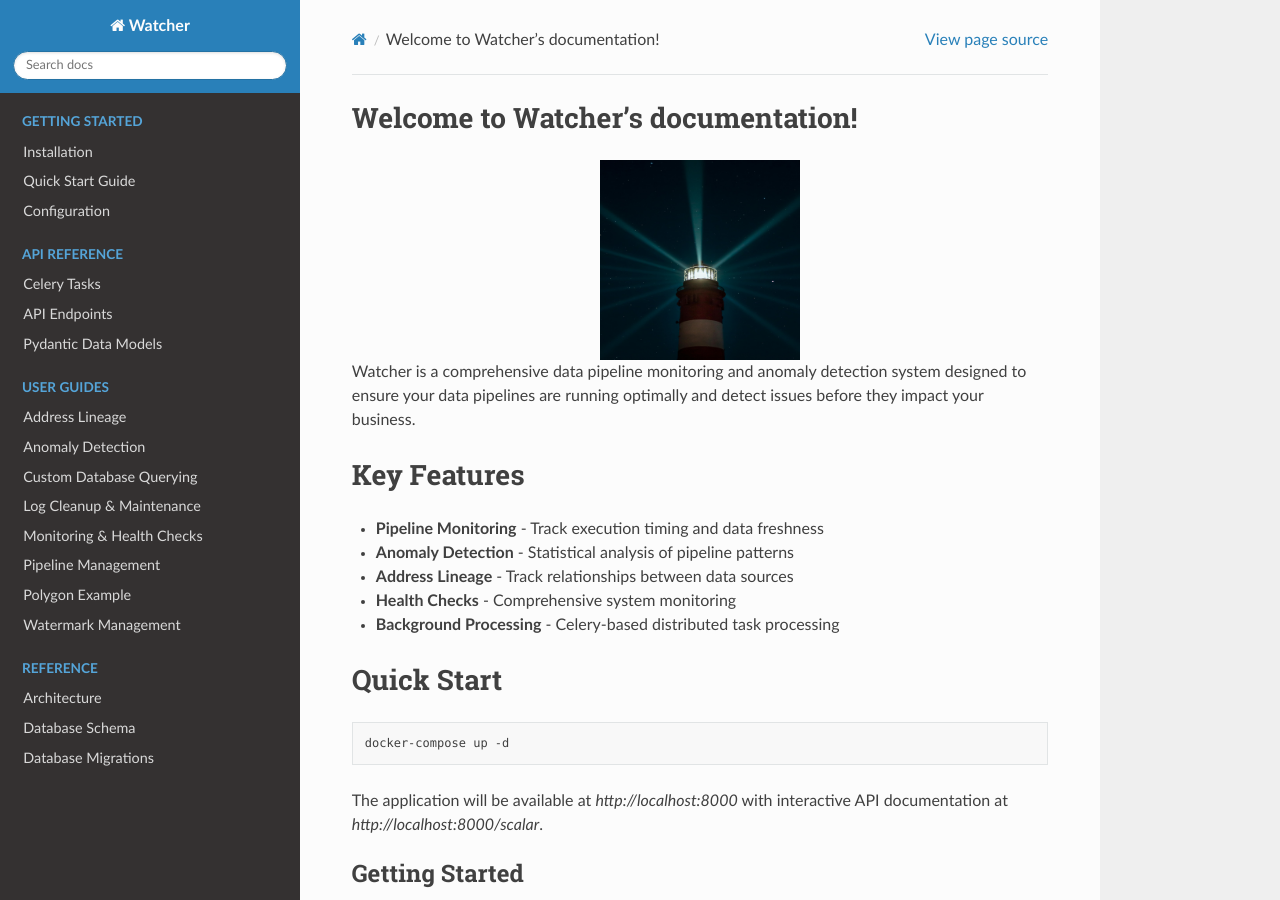
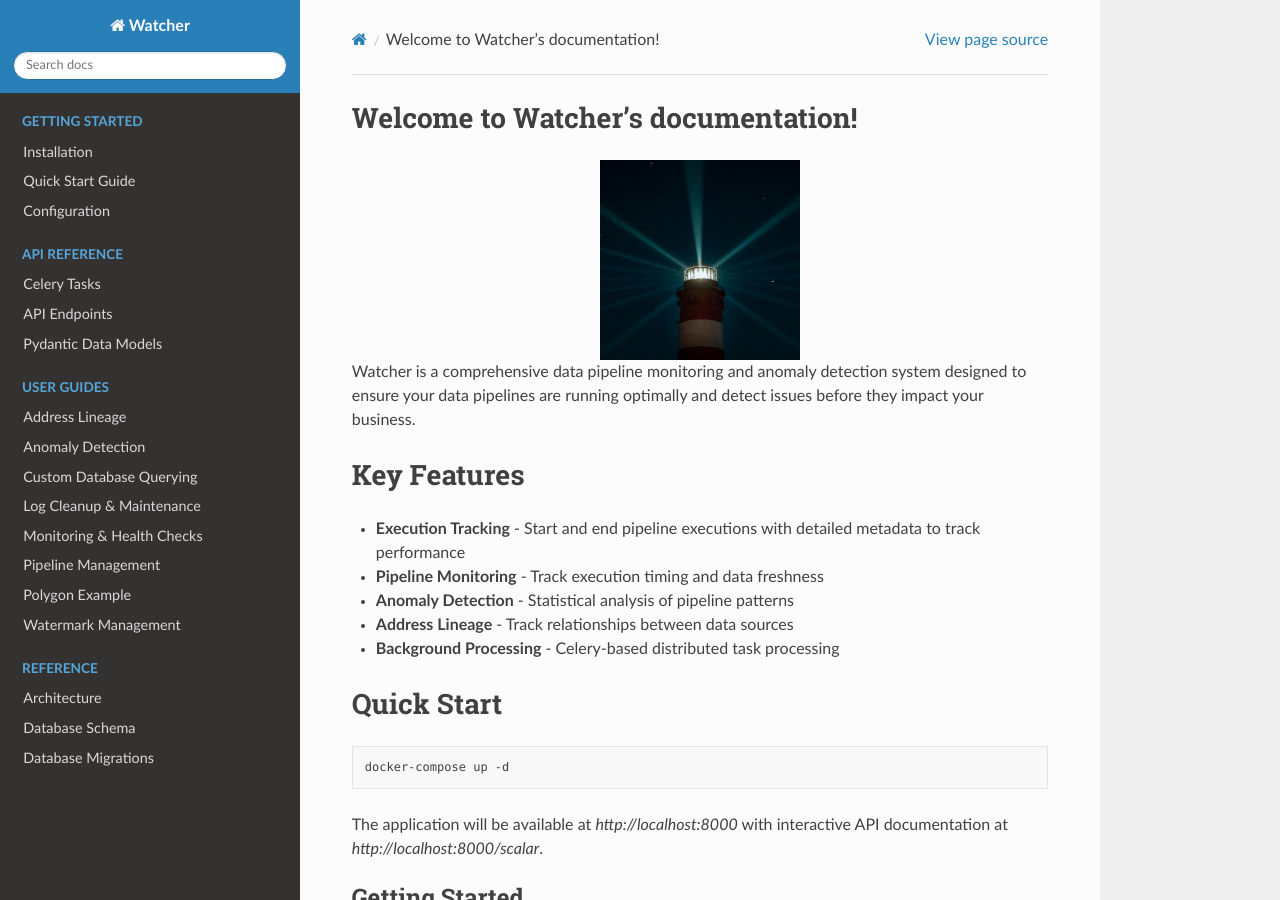
Before and after one commit to cmgoffena13/etl-watcher, a Sphinx documentation site: the page built from docs/index.rst, in a window 1280 px wide and 900 px high. Built offline with Sphinx 7.4.7 and the Read the Docs theme 3.1.0, drawn with Linux system fonts in a browser that asks for light colours.

Commit message:
small update to key features section

```diff
--- a/docs/index.rst
+++ b/docs/index.rst
@@ -6,16 +6,17 @@ Welcome to Watcher's documentation!
    :align: center
    :width: 200px
 
-Watcher is a comprehensive data pipeline monitoring and anomaly detection system designed to ensure your data pipelines are running optimally and detect issues before they impact your business.
+Watcher is a comprehensive data pipeline monitoring and anomaly detection system designed to
+ensure your data pipelines are running optimally and detect issues before they impact your business.
 
 
 Key Features
 ============
 
+- **Execution Tracking** - Start and end pipeline executions with detailed metadata to track performance
 - **Pipeline Monitoring** - Track execution timing and data freshness
 - **Anomaly Detection** - Statistical analysis of pipeline patterns
 - **Address Lineage** - Track relationships between data sources
-- **Health Checks** - Comprehensive system monitoring
 - **Background Processing** - Celery-based distributed task processing
 
 
```
Also changed, not shown: 5 other files.
